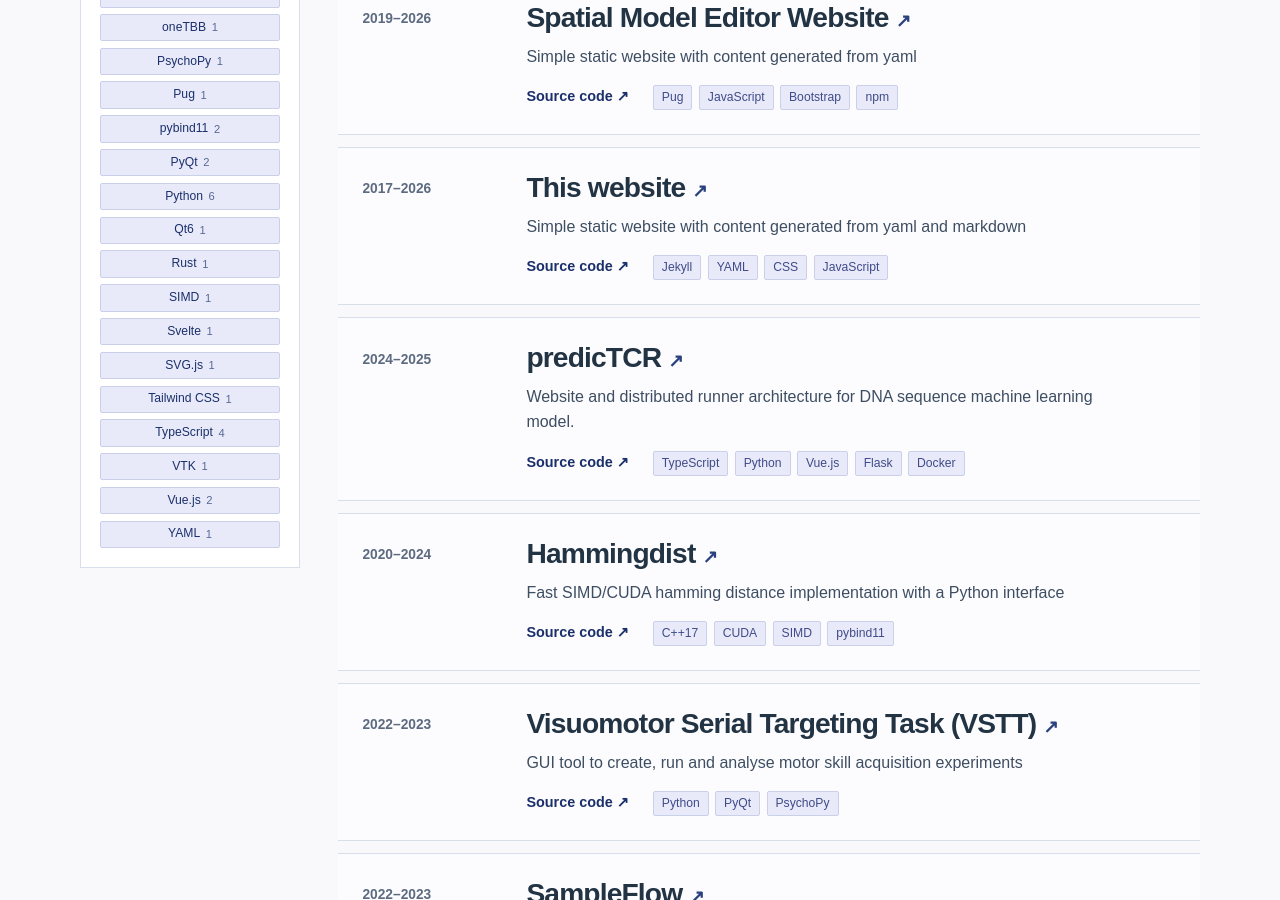
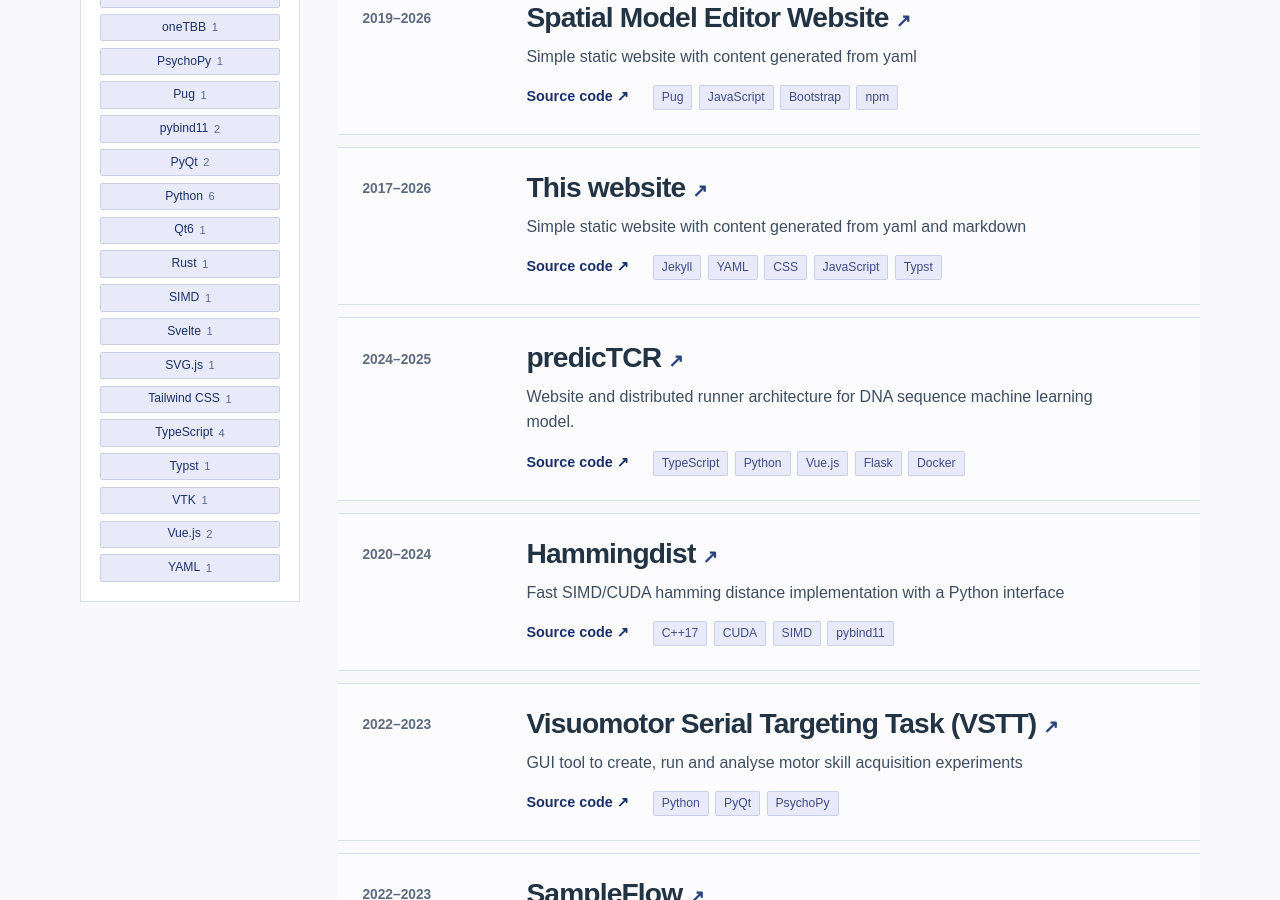
Before and after one commit to lkeegan/lkeegan.github.io, a Jekyll site: the page built from projects.md, in a window 1280 px wide and 900 px high, scrolled down 781 px. Built offline with Jekyll 4.4.1, drawn with Linux system fonts in a browser that asks for light colours.

Commit message:
add typst tag to website

```diff
--- a/_data/projects.yml
+++ b/_data/projects.yml
@@ -157,6 +157,7 @@
     - YAML
     - CSS
     - JavaScript
+    - Typst
   code: https://github.com/lkeegan/lkeegan.github.io
 
 - start_year: 2015
```
